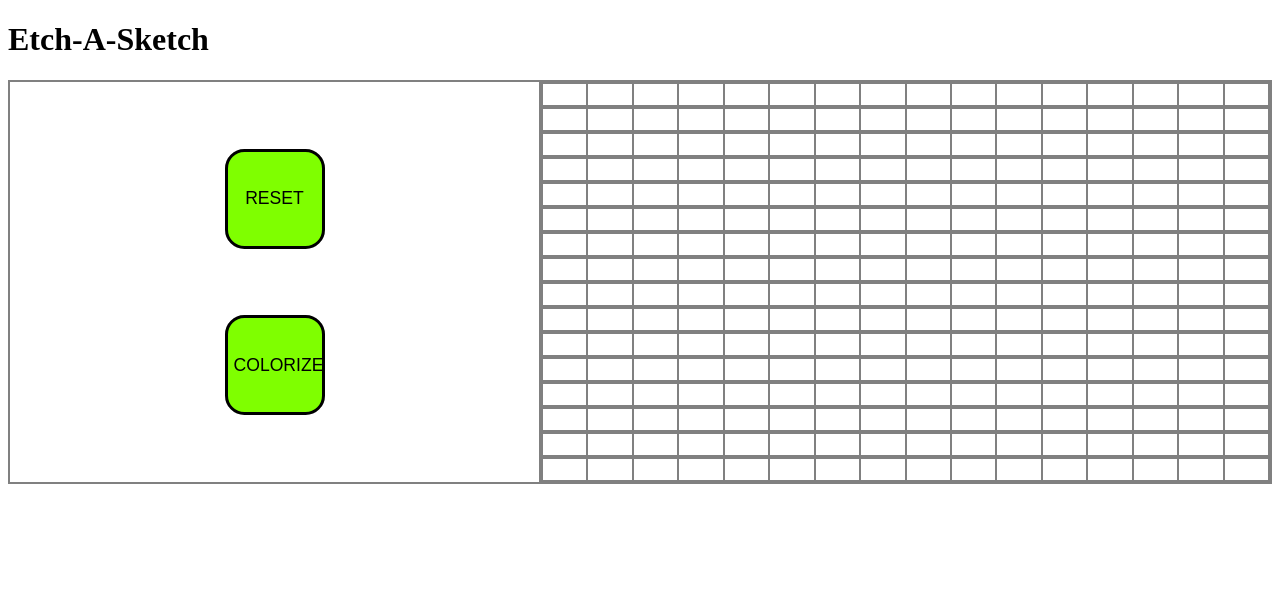
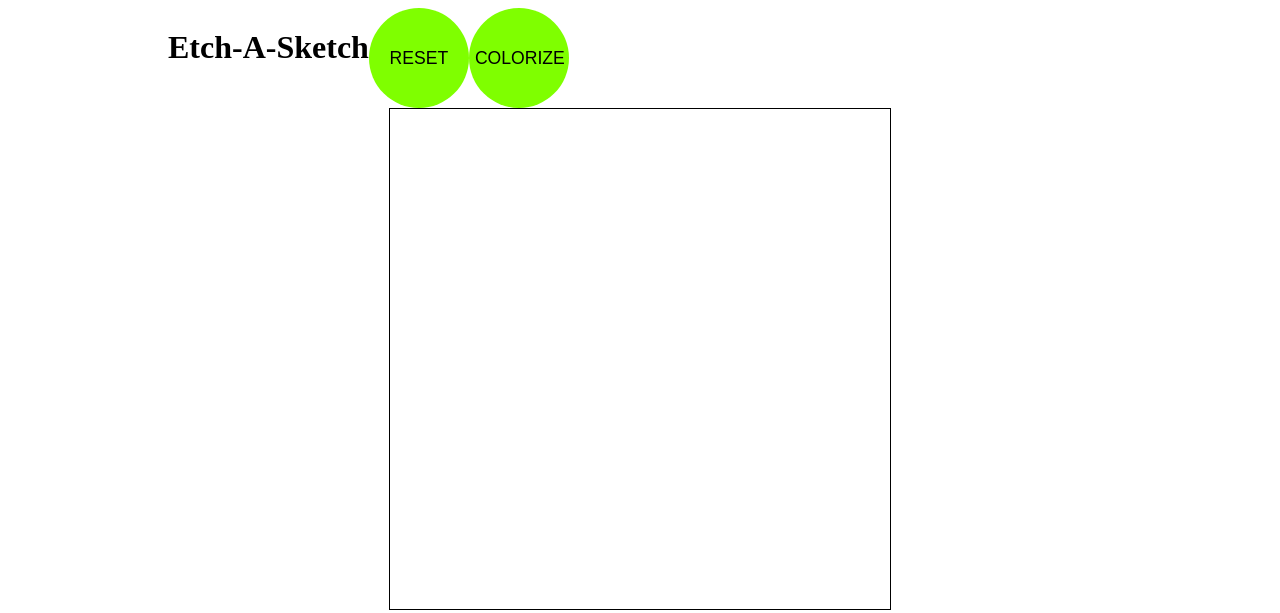
Before and after one commit to Jwatkins1138/etch-a-sketch, a plain HTML site: page index.html in a window 1280 px wide. Drawn offline with Linux system fonts and the light colour scheme.

Commit message:
cleaned up a bit

```diff
--- a/index.html
+++ b/index.html
@@ -6,20 +6,21 @@
         <link rel='stylesheet' href='style.css'>
 	</head>
 	<body>
-        <h1>Etch-A-Sketch</h1>
-        <div id='centerbox'>
+        <header class="header">
+            <h1>Etch-A-Sketch</h1>
             <div id='optionsBox'>
                 <button id='btnOne'>RESET</button>
                 <button id='btnTwo'>COLORIZE</button>
                 <!--<button id='btnThree'>three</button> -->
                 <!--<button id='btnFour'>four</button> -->
             </div>
-        <div id='gridBox'>
-
+        </header>
+        <main>
+        <div id='centerBox'>
+            <div id='gridBox'>
+            </div>
+        </main>
         </div>
-
-        </div>
-
         <script>
             let gridDims = 16;
             const box = document.getElementById('gridBox');
--- a/style.css
+++ b/style.css
@@ -1,18 +1,40 @@
+body {
+    display: flex;
+    flex-direction: column;
+    justify-content: center;
+
+}
+
+.header {
+    display: flex;
+    width: 70vw;
+    margin-left: 10em;
+}
+
+#centerBox {
+    display: flex;
+    flex-direction: column;
+    justify-content: center;
+    align-items: center;
+}
+
 #gridBox {
     display: flex;
     flex-direction: column;
-    height: 400px;
-    width: 400px;
+    height: 500px;
+    width: 500px;
     background: none;
     justify-content: space-evenly;
     align-items: stretch;
-    align-self: flex-end;
+    border: .5px solid black;
+    /* align-self: flex-end; */
 
 }
 div {
     display: flex;
     flex-grow: 1;
-    border: 1px solid grey;
+    /* border: 1px solid rgb(128, 128, 128, .5); */
+    border: none;
     justify-content: space-evenly;
     align-items: stretch;
     height: auto;
@@ -23,7 +45,8 @@ div {
 pixel {
     display: flex;
     flex-grow: 1;
-    border: 1px solid grey;
+    /* border: .2px solid grey; */
+    border: none;
     justify-content: space-evenly;
     align-items: stretch;
     height: auto;
@@ -33,30 +56,33 @@ pixel {
 pixel.onHover {
     display: flex;
     flex-grow: 1;
-    border: 1px solid black;
+    /* border: .2px solid black; */
+    border: none;
     justify-content: space-evenly;
     align-items: stretch;
     height: auto;
     width: auto;
     background-color: black !important;
 }
-#centerBox {
+
+#optionsBox {
     display: flex;
-
-
-}
-#optionsBox {
-
-    display: flex;
-    flex-direction: column;
     align-items: center;
+    justify-content: flex-start;
     width: 200px;
 }
+
 button {
     background-color: chartreuse;
     height: 100px;
     width: 100px;
-    border-radius: 1.1em;
-    border: 3px solid black;
+    border-radius: 50%;
+    /* border: 3px solid black; */
+    border: none;
     font-size: 1.1em;
 }
+
+button:hover {
+    background-color: black;
+    color: chartreuse;
+}
```
Also changed, not shown: script.js (added).
